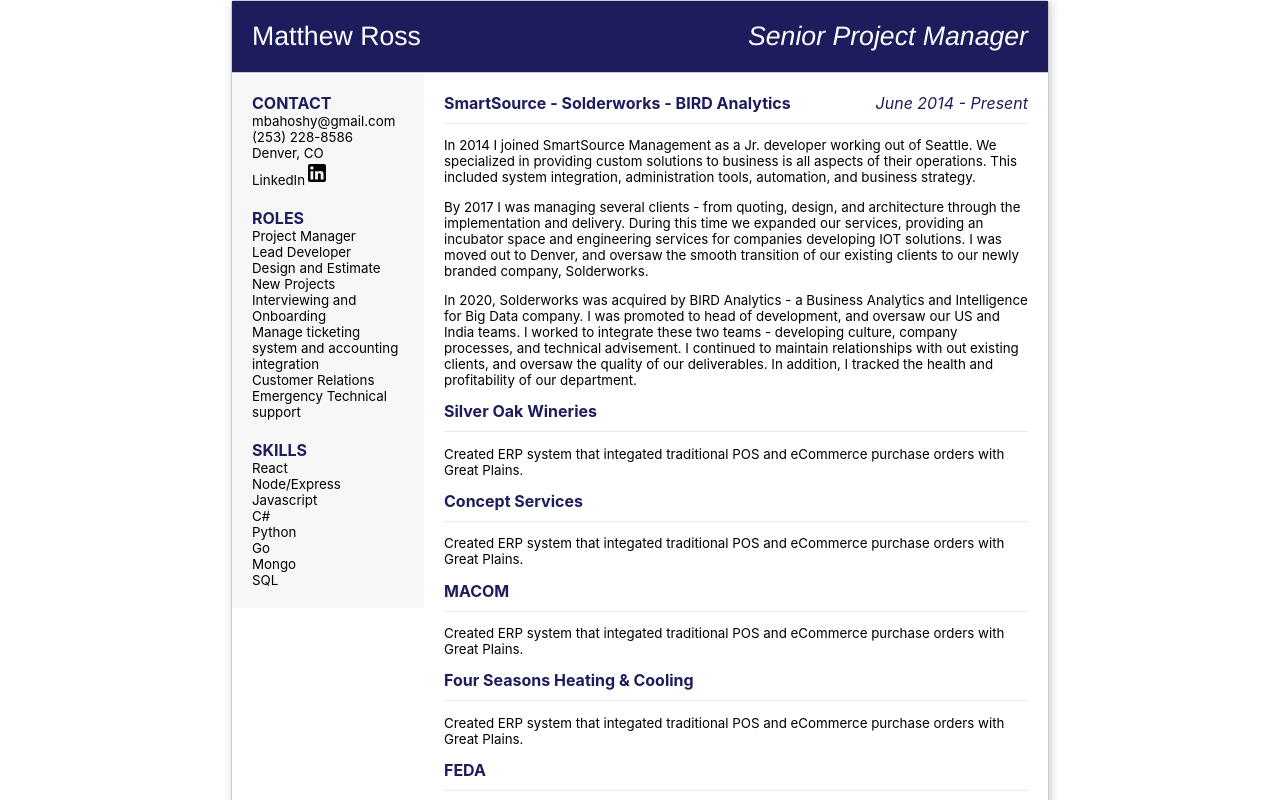
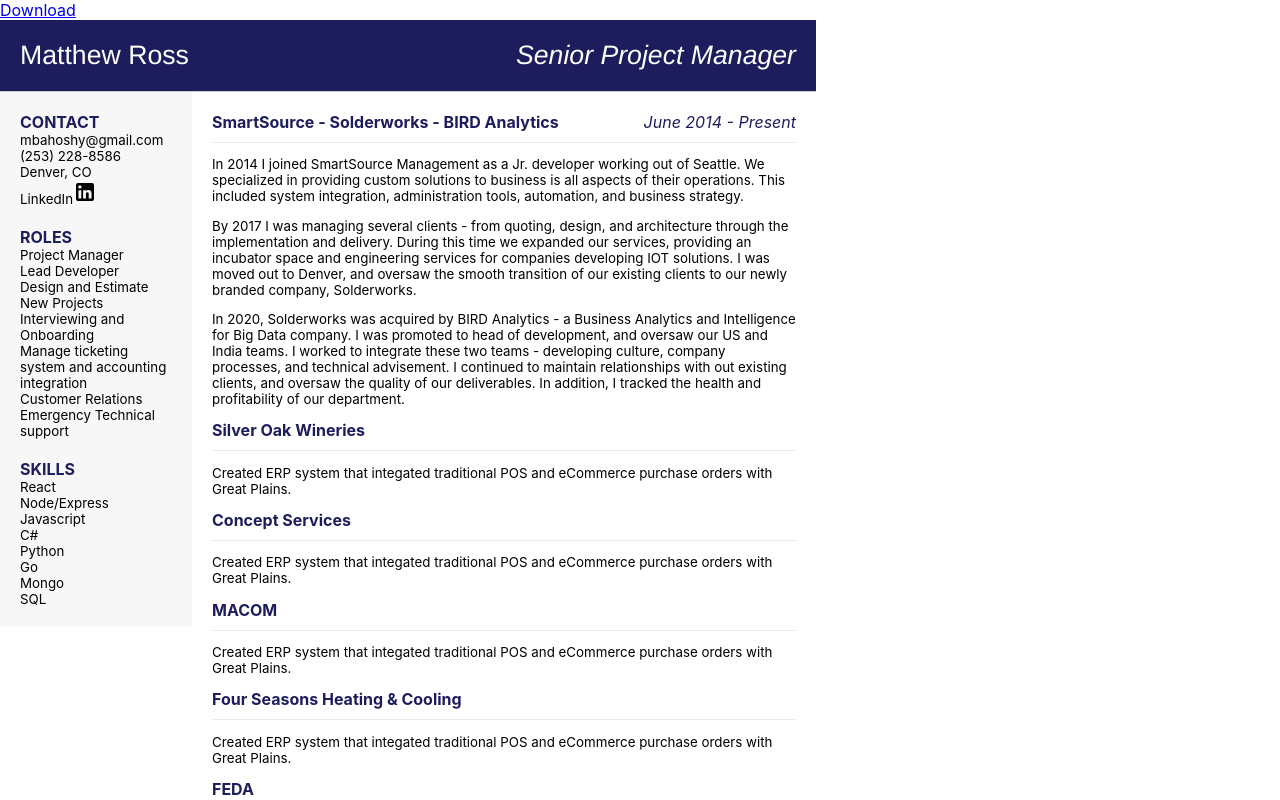
Before and after one commit to mbahoshy/resume, a React (Create React App) app: page / in a window 1280 px wide. Shown: the top 800 px of the page. Built offline with nearby package versions, Linux system fonts and the light colour scheme.

Commit message:
PDF updates

```diff
--- a/package.json
+++ b/package.json
@@ -10,6 +10,10 @@
     "@testing-library/jest-dom": "^5.16.2",
     "@testing-library/react": "^12.1.2",
     "@testing-library/user-event": "^13.5.0",
+    "body-parser": "^1.19.2",
+    "cors": "^2.8.5",
+    "express": "^4.17.2",
+    "puppeteer": "^13.3.2",
     "react": "^17.0.2",
     "react-dom": "^17.0.2",
     "react-scripts": "5.0.0",
--- a/src/App.js
+++ b/src/App.js
@@ -1,10 +1,13 @@
-// import logo from './logo.svg';
 import './App.css';
 import Resume from './components/Resume';
+import ReactDOMServer from 'react-dom/server';
+
 
 function App() {
+  const str = ReactDOMServer.renderToStaticMarkup(<Resume />);
   return (
     <div className="App">
+      <a href={`http://localhost:2000/${encodeURIComponent(str)}`}>Download</a>
       <Resume />
     </div>
   );
--- a/src/components/Resume.js
+++ b/src/components/Resume.js
@@ -11,15 +11,32 @@
   fontSize: '22px',
   borderBottom: '1px solid #ccc'
 }
+const paperStyle = {
+  width: '8.5in',
+  // width: '100%',
+  height: '11in',
+  margin: '0'
+}
+
+const paperRightStyle = {
+  width: '6.5in',
+  display: 'inline-block'
+}
 
 
 const Resume = () => {
 
   return (
-    <div className="paper">
+    <div
+      style={paperStyle}
+      // className="paper"
+    >
       <Header />
       <Sidebar />
-      <div className="paper-left">
+      <div
+        style={paperRightStyle}
+        // className="paper-left"
+      >
         <div style={{ padding: '20px' }}>
 
           <Section
--- a/src/components/Sidebar.js
+++ b/src/components/Sidebar.js
@@ -20,7 +20,14 @@
 const Sidebar = () => {
 
   return (
-    <div className="paper-right" style={{ fontSize: '10pt' }}>
+    <div style={{
+      fontSize: '10pt',
+      width: '2in',
+      display: 'inline-block',
+      verticalAlign: 'top',
+      backgroundColor: '#f7f7f7'
+
+      }}>
       <div style={{ padding: '20px' }}>
         <div style={headerStyle}>Contact</div>
         <div>mbahoshy@gmail.com</div>
```
Also changed, not shown: 2 other files (tests, documents, lock files or other folders).
